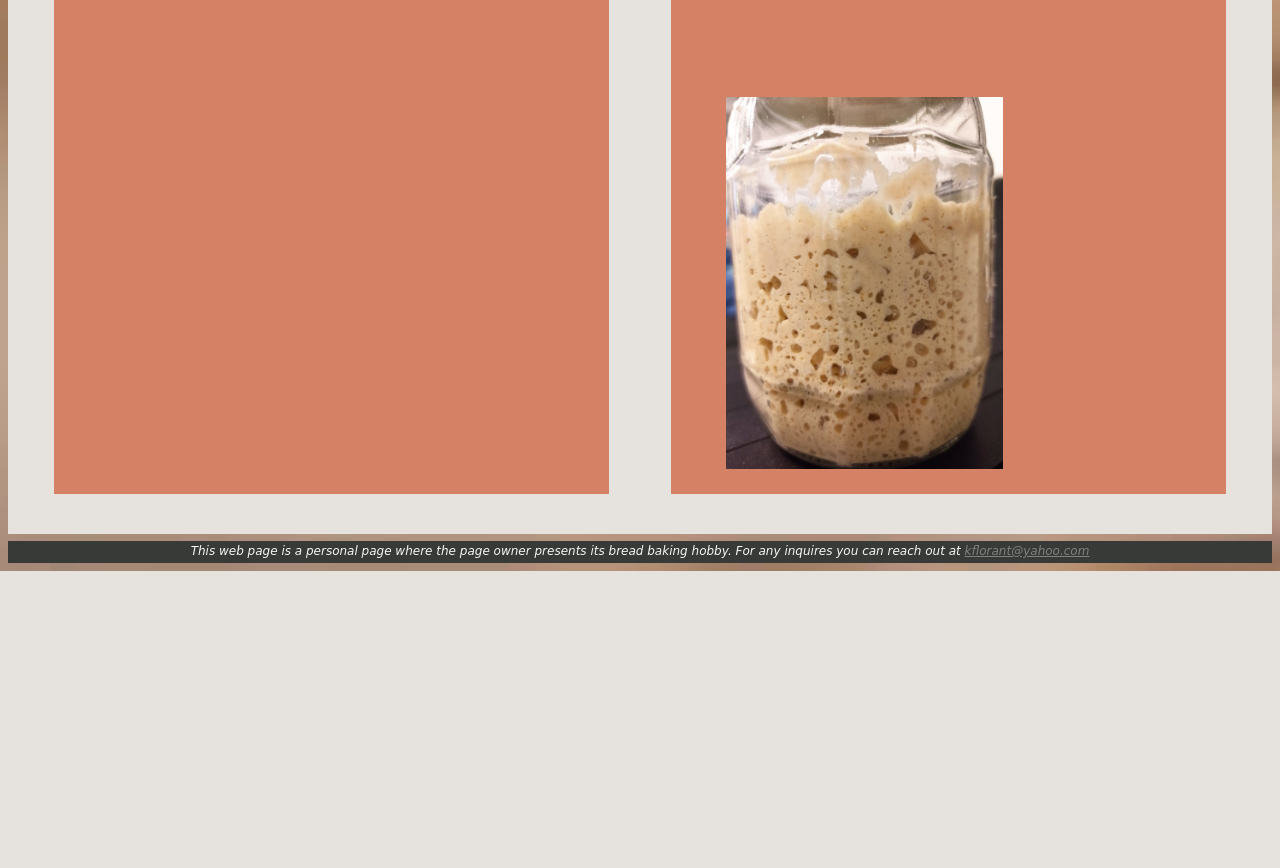
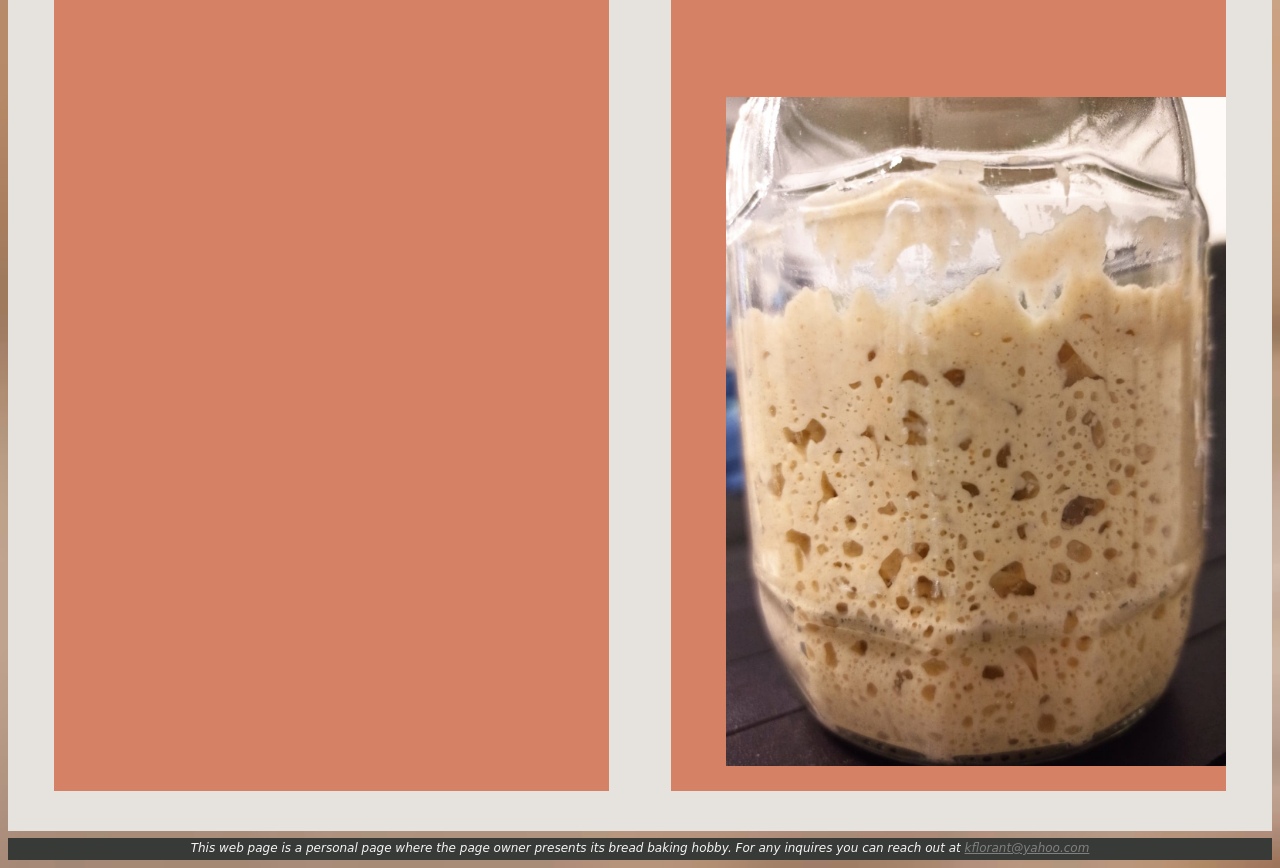
Before and after one commit to LorantKatona/final_sourdough_web, a plain HTML site: page The_starter.html in a window 1280 px wide. Shown: the part 2867-3735 px from the top of the page. Before the commit the page ends 3438 px from the top, so only its background shows below. Drawn offline with Linux system fonts and the light colour scheme.

Commit message:
Update The_starter.html

```diff
--- a/The_starter.html
+++ b/The_starter.html
@@ -97,7 +97,7 @@
                     <td>2 tbs</td>
                 </tr>
             </table>
-            <img src="kovasz.jpg" alt="kovasz" style="float:left; max-width:50%; height:auto; margin: 65px 55px 25px;">
+            <img src="kovasz.jpg" alt="kovasz" style="float:left; max-width:90%; height:auto; margin: 65px 55px 25px;">
         </div>
 
     </div>
```
